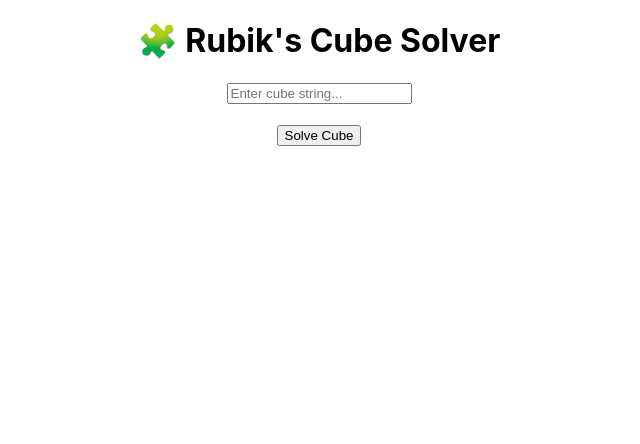
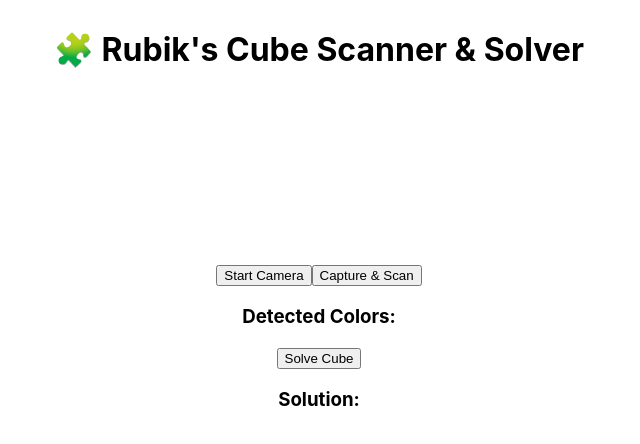
Before and after one commit to Shalinikuna/rubiks-cube-solver, a React (Create React App) app in the folder frontend/: page / in a window 1280 px wide. Shown: the top 444 px of the page, without its empty margins (321-961 px from the left). Built offline with nearby package versions, Linux system fonts and the light colour scheme.

Commit message:
Full frontend camera version

```diff
--- a/frontend/src/App.js
+++ b/frontend/src/App.js
@@ -1,77 +1,75 @@
-import React, { useState } from "react";
-import "./App.css";
-
-const API_BASE = "https://rubiks-cube-solver-why2.onrender.com";
+import React, { useRef, useState } from "react";
 
 function App() {
-  const [cubeInput, setCubeInput] = useState("");
+  const videoRef = useRef(null);
+  const canvasRef = useRef(null);
+
+  const [colors, setColors] = useState([]);
   const [solution, setSolution] = useState("");
-  const [loading, setLoading] = useState(false);
-  const [error, setError] = useState("");
 
+  // 🎥 Start Camera
+  const startCamera = async () => {
+    const stream = await navigator.mediaDevices.getUserMedia({ video: true });
+    videoRef.current.srcObject = stream;
+  };
+
+  // 📷 Capture Image & Send to Backend
+  const captureAndScan = async () => {
+    const canvas = canvasRef.current;
+    const video = videoRef.current;
+
+    canvas.width = video.videoWidth;
+    canvas.height = video.videoHeight;
+
+    const ctx = canvas.getContext("2d");
+    ctx.drawImage(video, 0, 0);
+
+    const imageData = canvas.toDataURL("image/png");
+
+    const response = await fetch(
+      "https://rubiks-cube-solver-why2.onrender.com/scan-face",
+      {
+        method: "POST",
+        headers: {
+          "Content-Type": "application/json",
+        },
+        body: JSON.stringify({ image: imageData }),
+      }
+    );
+
+    const data = await response.json();
+    setColors(data.colors || []);
+  };
+
+  // 🧠 Solve Cube
   const solveCube = async () => {
-    if (!cubeInput) {
-      alert("Please enter cube data!");
-      return;
-    }
+    const response = await fetch(
+      "https://rubiks-cube-solver-why2.onrender.com/solve"
+    );
 
-    setLoading(true);
-    setError("");
-    setSolution("");
-
-    try {
-      const response = await fetch(
-        `${API_BASE}/solve?cube=${encodeURIComponent(cubeInput)}`
-      );
-
-      const data = await response.json();
-
-      if (!response.ok) {
-        throw new Error(data.detail || "Something went wrong");
-      }
-
-      setSolution(data.solution);
-    } catch (err) {
-      setError(err.message);
-    }
-
-    setLoading(false);
+    const data = await response.json();
+    setSolution(data.solution);
   };
 
   return (
-    <div className="App">
-      <h1>🧩 Rubik's Cube Solver</h1>
+    <div style={{ textAlign: "center", marginTop: "30px" }}>
+      <h1>🧩 Rubik's Cube Scanner & Solver</h1>
 
-      <input
-        type="text"
-        placeholder="Enter cube string..."
-        value={cubeInput}
-        onChange={(e) => setCubeInput(e.target.value)}
-      />
-
+      <video ref={videoRef} autoPlay width="300" />
       <br /><br />
 
-      <button onClick={solveCube}>
-        Solve Cube
-      </button>
+      <button onClick={startCamera}>Start Camera</button>
+      <button onClick={captureAndScan}>Capture & Scan</button>
 
-      <br /><br />
+      <canvas ref={canvasRef} style={{ display: "none" }} />
 
-      {loading && <p>⏳ Solving...</p>}
+      <h3>Detected Colors:</h3>
+      <p>{colors.join(", ")}</p>
 
-      {solution && (
-        <div>
-          <h3>✅ Solution:</h3>
-          <p>{solution}</p>
-        </div>
-      )}
+      <button onClick={solveCube}>Solve Cube</button>
 
-      {error && (
-        <div>
-          <h3>❌ Error:</h3>
-          <p>{error}</p>
-        </div>
-      )}
+      <h3>Solution:</h3>
+      <p>{solution}</p>
     </div>
   );
 }
```
